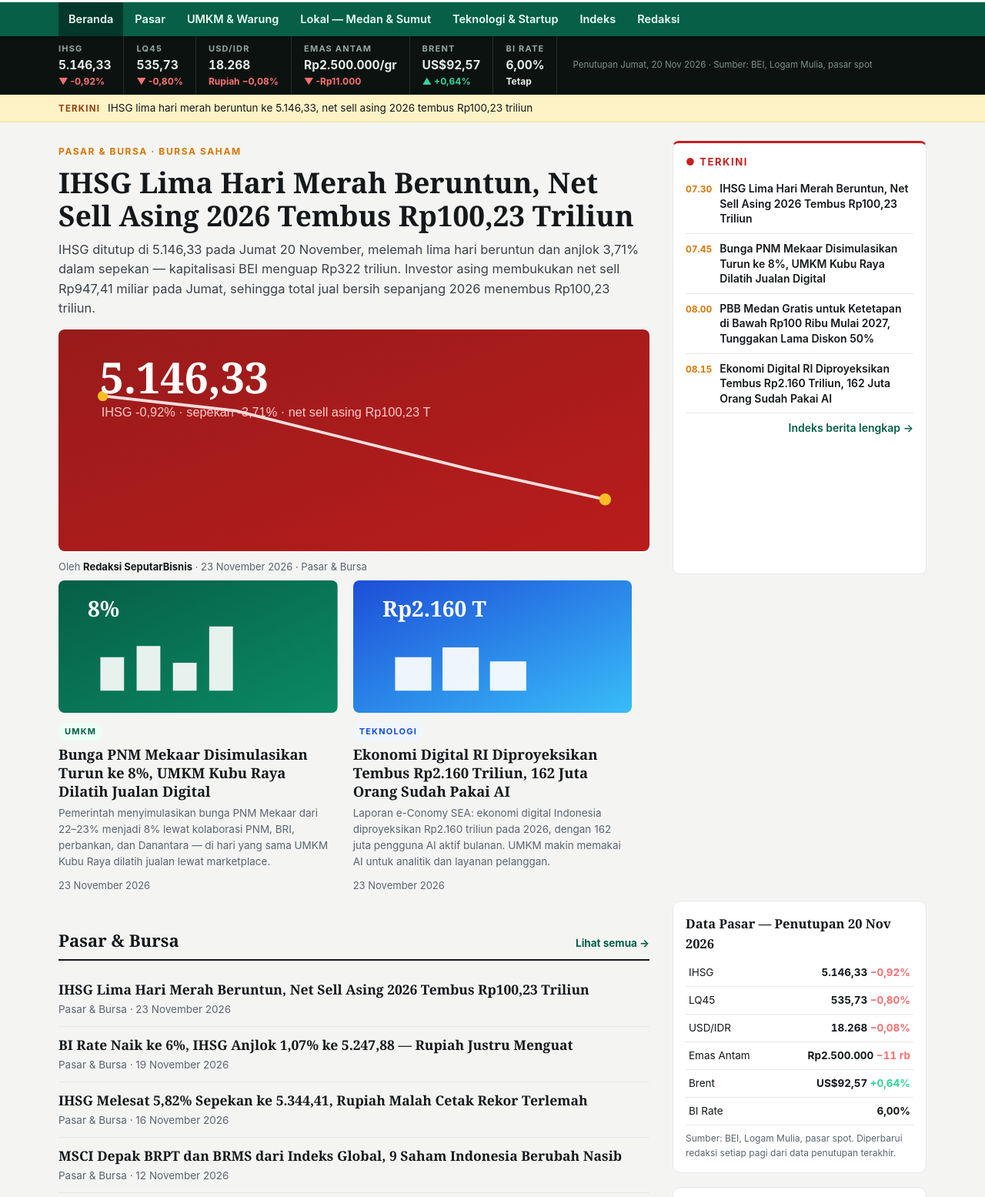
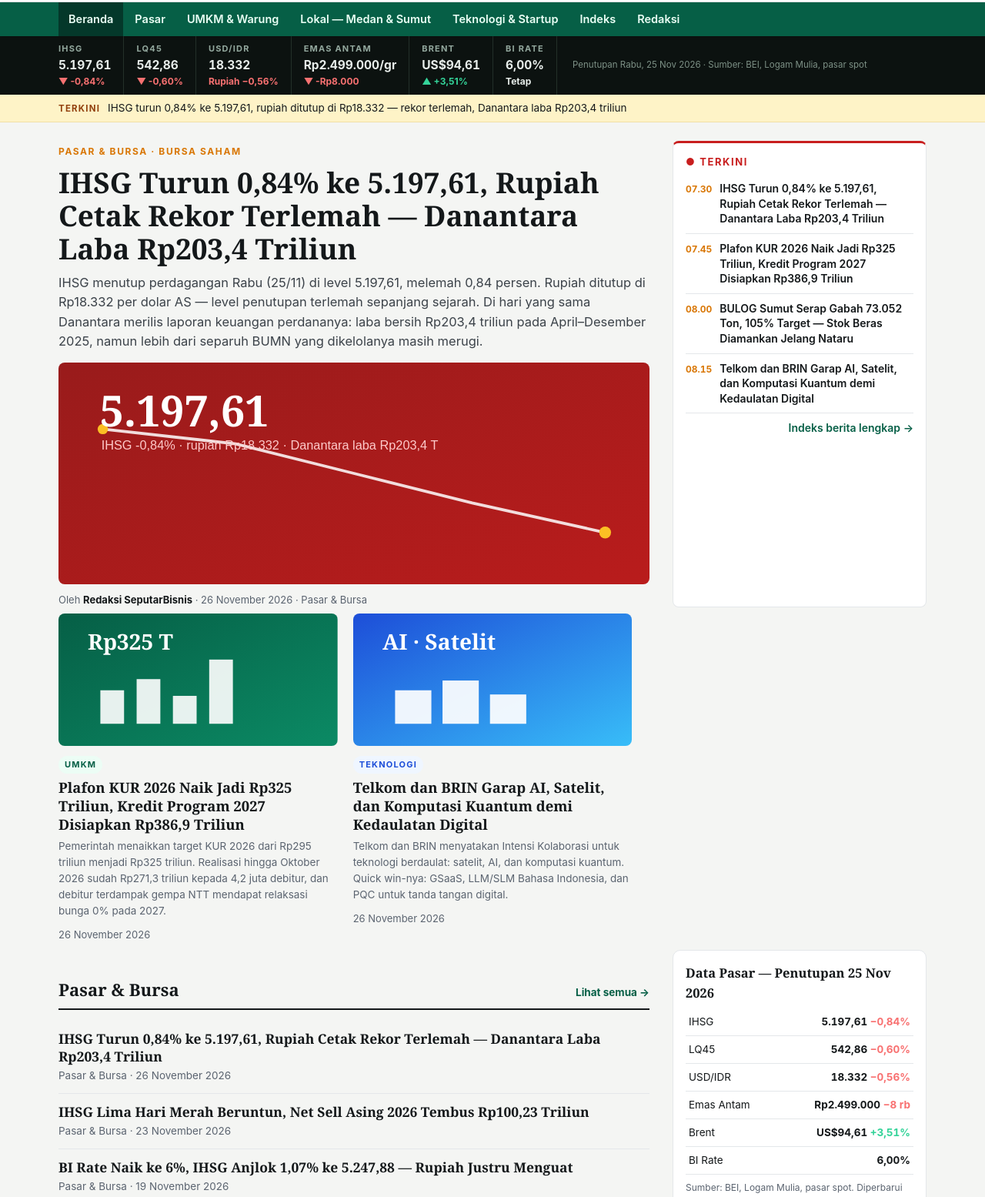
Before and after one commit to FinOwi/seputarbisnis, a plain HTML site: page index.html in a window 1280 px wide. Shown: the part 133-1688 px from the top of the page at 77% size. Drawn offline with Linux system fonts and the light colour scheme.

Commit message:
Edisi Kamis 26 November 2026: IHSG -0,84% & rupiah rekor terlemah Rp18.332, plafon KUR Rp325 T, BULOG Sumut 105% target, Telkom-BRIN AI/satelit/kuantum

```diff
--- a/index.html
+++ b/index.html
@@ -18,7 +18,7 @@
 </script>
 </head>
 <body>
-<div class="topbar"><div class="wrap"><span id="tgl">Kamis, 29 Oktober 2026</span><span>Diterbitkan oleh <a href="tentang.html">FinOwi Id</a> · Medan, Indonesia</span></div></div>
+<div class="topbar"><div class="wrap"><span id="tgl">Kamis, 26 November 2026</span><span>Diterbitkan oleh <a href="tentang.html">FinOwi Id</a> · Medan, Indonesia</span></div></div>
 <header class="masthead"><div class="wrap">
   <a class="logo" href="index.html">Seputar<span>Bisnis</span><small>Berita Ekonomi · Bisnis · UMKM · Pasar</small></a>
   <div class="mast-cta">Berita ringkas, bersumber jelas,<br><b>diperbarui setiap hari</b></div>
@@ -27,49 +27,49 @@
   <a href="index.html" class="on">Beranda</a><a href="pasar/">Pasar</a><a href="umkm/">UMKM &amp; Warung</a><a href="lokal/">Lokal — Medan &amp; Sumut</a><a href="teknologi/">Teknologi &amp; Startup</a><a href="indeks.html">Indeks</a><a href="tentang.html">Redaksi</a>
 </div></nav>
 <div class="marketbar"><div class="wrap">
-  <div class="mkt"><span class="n">IHSG</span><span class="v">5.146,33</span><span class="c dn">▼ -0,92%</span></div>
-  <div class="mkt"><span class="n">LQ45</span><span class="v">535,73</span><span class="c dn">▼ -0,80%</span></div>
-  <div class="mkt"><span class="n">USD/IDR</span><span class="v">18.268</span><span class="c dn">Rupiah −0,08%</span></div>
-  <div class="mkt"><span class="n">Emas Antam</span><span class="v">Rp2.500.000/gr</span><span class="c dn">▼ -Rp11.000</span></div>
-  <div class="mkt"><span class="n">Brent</span><span class="v">US$92,57</span><span class="c up">▲ +0,64%</span></div>
+  <div class="mkt"><span class="n">IHSG</span><span class="v">5.197,61</span><span class="c dn">▼ -0,84%</span></div>
+  <div class="mkt"><span class="n">LQ45</span><span class="v">542,86</span><span class="c dn">▼ -0,60%</span></div>
+  <div class="mkt"><span class="n">USD/IDR</span><span class="v">18.332</span><span class="c dn">Rupiah −0,56%</span></div>
+  <div class="mkt"><span class="n">Emas Antam</span><span class="v">Rp2.499.000/gr</span><span class="c dn">▼ -Rp8.000</span></div>
+  <div class="mkt"><span class="n">Brent</span><span class="v">US$94,61</span><span class="c up">▲ +3,51%</span></div>
   <div class="mkt"><span class="n">BI Rate</span><span class="v">6,00%</span><span class="c">Tetap</span></div>
-  <div class="src">Penutupan Jumat, 20 Nov 2026 · Sumber: BEI, Logam Mulia, pasar spot</div>
+  <div class="src">Penutupan Rabu, 25 Nov 2026 · Sumber: BEI, Logam Mulia, pasar spot</div>
 </div></div>
-<div class="ticker"><div class="wrap"><b>Terkini</b><a href="pasar/ihsg-lima-hari-merah-net-sell-asing-tembus-rp100-triliun-23-november-2026.html">IHSG lima hari merah beruntun ke 5.146,33, net sell asing 2026 tembus Rp100,23 triliun</a></div></div>
+<div class="ticker"><div class="wrap"><b>Terkini</b><a href="pasar/ihsg-turun-084-persen-rupiah-rekor-terlemah-danantara-laba-rp2034-triliun-26-november-2026.html">IHSG turun 0,84% ke 5.197,61, rupiah ditutup di Rp18.332 — rekor terlemah, Danantara laba Rp203,4 triliun</a></div></div>
 
 <main class="main"><div class="wrap">
   <div class="hl">
     <section class="hero">
       <span class="kicker">Pasar &amp; Bursa · Bursa Saham</span>
-      <h1><a href="pasar/ihsg-lima-hari-merah-net-sell-asing-tembus-rp100-triliun-23-november-2026.html">IHSG Lima Hari Merah Beruntun, Net Sell Asing 2026 Tembus Rp100,23 Triliun</a></h1>
-      <p>IHSG ditutup di 5.146,33 pada Jumat 20 November, melemah lima hari beruntun dan anjlok 3,71% dalam sepekan — kapitalisasi BEI menguap Rp322 triliun. Investor asing membukukan net sell Rp947,41 miliar pada Jumat, sehingga total jual bersih sepanjang 2026 menembus Rp100,23 triliun.</p>
-      <div class="cover"><svg viewBox="0 0 800 300" role="img" aria-label="Ilustrasi IHSG 5.146,33"><defs><linearGradient id="hg" x1="0" y1="0" x2="1" y2="1"><stop offset="0" stop-color="#991b1b"/><stop offset="1" stop-color="#b91c1c"/></linearGradient></defs><rect width="800" height="300" fill="url(#hg)"/><path d="M60 90 L240 110 L400 150 L560 190 L740 230" fill="none" stroke="#ffffff" stroke-opacity=".85" stroke-width="4"/><g fill="#fbbf24"><circle cx="60" cy="90" r="7"/><circle cx="740" cy="230" r="8"/></g><text x="56" y="86" font-family="Georgia,serif" font-size="58" fill="#ffffff" font-weight="700">5.146,33</text><text x="58" y="118" font-family="Arial" font-size="17" fill="#fecaca">IHSG -0,92% · sepekan -3,71% · net sell asing Rp100,23 T</text></svg></div>
-      <div class="meta">Oleh <b>Redaksi SeputarBisnis</b> · 23 November 2026 · <a href="pasar/">Pasar &amp; Bursa</a></div>
+      <h1><a href="pasar/ihsg-turun-084-persen-rupiah-rekor-terlemah-danantara-laba-rp2034-triliun-26-november-2026.html">IHSG Turun 0,84% ke 5.197,61, Rupiah Cetak Rekor Terlemah — Danantara Laba Rp203,4 Triliun</a></h1>
+      <p>IHSG menutup perdagangan Rabu (25/11) di level 5.197,61, melemah 0,84 persen. Rupiah ditutup di Rp18.332 per dolar AS — level penutupan terlemah sepanjang sejarah. Di hari yang sama Danantara merilis laporan keuangan perdananya: laba bersih Rp203,4 triliun pada April–Desember 2025, namun lebih dari separuh BUMN yang dikelolanya masih merugi.</p>
+      <div class="cover"><svg viewBox="0 0 800 300" role="img" aria-label="Ilustrasi IHSG 5.197,61"><defs><linearGradient id="hg" x1="0" y1="0" x2="1" y2="1"><stop offset="0" stop-color="#991b1b"/><stop offset="1" stop-color="#b91c1c"/></linearGradient></defs><rect width="800" height="300" fill="url(#hg)"/><path d="M60 90 L240 110 L400 150 L560 190 L740 230" fill="none" stroke="#ffffff" stroke-opacity=".85" stroke-width="4"/><g fill="#fbbf24"><circle cx="60" cy="90" r="7"/><circle cx="740" cy="230" r="8"/></g><text x="56" y="86" font-family="Georgia,serif" font-size="58" fill="#ffffff" font-weight="700">5.197,61</text><text x="58" y="118" font-family="Arial" font-size="17" fill="#fecaca">IHSG -0,84% · rupiah Rp18.332 · Danantara laba Rp203,4 T</text></svg></div>
+      <div class="meta">Oleh <b>Redaksi SeputarBisnis</b> · 26 November 2026 · <a href="pasar/">Pasar &amp; Bursa</a></div>
     </section>
     <aside class="terkini">
       <h4>● Terkini</h4>
-      <a href="pasar/ihsg-lima-hari-merah-net-sell-asing-tembus-rp100-triliun-23-november-2026.html"><time>07.30</time><span>IHSG Lima Hari Merah Beruntun, Net Sell Asing 2026 Tembus Rp100,23 Triliun</span></a>
-      <a href="umkm/pnm-mekaar-disimulasi-8-persen-umkm-kubu-raya-digital-23-november-2026.html"><time>07.45</time><span>Bunga PNM Mekaar Disimulasikan Turun ke 8%, UMKM Kubu Raya Dilatih Jualan Digital</span></a>
-      <a href="lokal/pbb-medan-gratis-di-bawah-rp100-ribu-mulai-2027-23-november-2026.html"><time>08.00</time><span>PBB Medan Gratis untuk Ketetapan di Bawah Rp100 Ribu Mulai 2027, Tunggakan Lama Diskon 50%</span></a>
-      <a href="teknologi/ekonomi-digital-ri-rp2160-triliun-162-juta-pengguna-ai-23-november-2026.html"><time>08.15</time><span>Ekonomi Digital RI Diproyeksikan Tembus Rp2.160 Triliun, 162 Juta Orang Sudah Pakai AI</span></a>
+      <a href="pasar/ihsg-turun-084-persen-rupiah-rekor-terlemah-danantara-laba-rp2034-triliun-26-november-2026.html"><time>07.30</time><span>IHSG Turun 0,84% ke 5.197,61, Rupiah Cetak Rekor Terlemah — Danantara Laba Rp203,4 Triliun</span></a>
+      <a href="umkm/plafon-kur-2026-naik-rp325-triliun-kredit-program-2027-rp3869-triliun-26-november-2026.html"><time>07.45</time><span>Plafon KUR 2026 Naik Jadi Rp325 Triliun, Kredit Program 2027 Disiapkan Rp386,9 Triliun</span></a>
+      <a href="lokal/bulog-sumut-serap-gabah-73052-ton-105-persen-target-jelang-nataru-26-november-2026.html"><time>08.00</time><span>BULOG Sumut Serap Gabah 73.052 Ton, 105% Target — Stok Beras Diamankan Jelang Nataru</span></a>
+      <a href="teknologi/telkom-brin-garap-ai-satelit-komputasi-kuantum-kedaulatan-digital-26-november-2026.html"><time>08.15</time><span>Telkom dan BRIN Garap AI, Satelit, dan Komputasi Kuantum demi Kedaulatan Digital</span></a>
       <a href="indeks.html" style="justify-content:flex-end"><span style="color:var(--green)">Indeks berita lengkap →</span></a>
     </aside>
   </div>
 
   <div class="cards">
     <article class="card">
-      <div class="cover"><svg viewBox="0 0 400 190" role="img" aria-label="Ilustrasi bunga PNM Mekaar 8 persen"><defs><linearGradient id="cg0" x1="0" y1="0" x2="1" y2="1"><stop offset="0" stop-color="#065f46"/><stop offset="1" stop-color="#0b8a64"/></linearGradient></defs><rect width="400" height="190" fill="url(#cg0)"/><g fill="#ffffff" fill-opacity=".9"><rect x="60" y="110" width="34" height="48"/><rect x="112" y="94" width="34" height="64"/><rect x="164" y="118" width="34" height="40"/><rect x="216" y="66" width="34" height="92"/></g><text x="42" y="52" font-family="Georgia,serif" font-size="31" fill="#ffffff" font-weight="700">8%</text></svg></div>
+      <div class="cover"><svg viewBox="0 0 400 190" role="img" aria-label="Ilustrasi plafon KUR Rp325 triliun"><defs><linearGradient id="cg0" x1="0" y1="0" x2="1" y2="1"><stop offset="0" stop-color="#065f46"/><stop offset="1" stop-color="#0b8a64"/></linearGradient></defs><rect width="400" height="190" fill="url(#cg0)"/><g fill="#ffffff" fill-opacity=".9"><rect x="60" y="110" width="34" height="48"/><rect x="112" y="94" width="34" height="64"/><rect x="164" y="118" width="34" height="40"/><rect x="216" y="66" width="34" height="92"/></g><text x="42" y="52" font-family="Georgia,serif" font-size="31" fill="#ffffff" font-weight="700">Rp325 T</text></svg></div>
       <span class="chip">UMKM</span>
-      <h3><a href="umkm/pnm-mekaar-disimulasi-8-persen-umkm-kubu-raya-digital-23-november-2026.html">Bunga PNM Mekaar Disimulasikan Turun ke 8%, UMKM Kubu Raya Dilatih Jualan Digital</a></h3>
-      <p>Pemerintah menyimulasikan bunga PNM Mekaar dari 22–23% menjadi 8% lewat kolaborasi PNM, BRI, perbankan, dan Danantara — di hari yang sama UMKM Kubu Raya dilatih jualan lewat marketplace.</p>
-      <div class="meta">23 November 2026</div>
+      <h3><a href="umkm/plafon-kur-2026-naik-rp325-triliun-kredit-program-2027-rp3869-triliun-26-november-2026.html">Plafon KUR 2026 Naik Jadi Rp325 Triliun, Kredit Program 2027 Disiapkan Rp386,9 Triliun</a></h3>
+      <p>Pemerintah menaikkan target KUR 2026 dari Rp295 triliun menjadi Rp325 triliun. Realisasi hingga Oktober 2026 sudah Rp271,3 triliun kepada 4,2 juta debitur, dan debitur terdampak gempa NTT mendapat relaksasi bunga 0% pada 2027.</p>
+      <div class="meta">26 November 2026</div>
     </article>
     <article class="card">
-      <div class="cover"><svg viewBox="0 0 400 190" role="img" aria-label="Ilustrasi ekonomi digital Rp2.160 triliun"><defs><linearGradient id="cg1" x1="0" y1="0" x2="1" y2="1"><stop offset="0" stop-color="#1d4ed8"/><stop offset="1" stop-color="#38bdf8"/></linearGradient></defs><rect width="400" height="190" fill="url(#cg1)"/><g fill="#ffffff" fill-opacity=".92"><rect x="60" y="110" width="52" height="48"/><rect x="128" y="96" width="52" height="62"/><rect x="196" y="116" width="52" height="42"/></g><text x="42" y="52" font-family="Georgia,serif" font-size="31" fill="#ffffff" font-weight="700">Rp2.160 T</text></svg></div>
+      <div class="cover"><svg viewBox="0 0 400 190" role="img" aria-label="Ilustrasi kolaborasi Telkom dan BRIN"><defs><linearGradient id="cg1" x1="0" y1="0" x2="1" y2="1"><stop offset="0" stop-color="#1d4ed8"/><stop offset="1" stop-color="#38bdf8"/></linearGradient></defs><rect width="400" height="190" fill="url(#cg1)"/><g fill="#ffffff" fill-opacity=".92"><rect x="60" y="110" width="52" height="48"/><rect x="128" y="96" width="52" height="62"/><rect x="196" y="116" width="52" height="42"/></g><text x="42" y="52" font-family="Georgia,serif" font-size="31" fill="#ffffff" font-weight="700">AI · Satelit</text></svg></div>
       <span class="chip tekno">Teknologi</span>
-      <h3><a href="teknologi/ekonomi-digital-ri-rp2160-triliun-162-juta-pengguna-ai-23-november-2026.html">Ekonomi Digital RI Diproyeksikan Tembus Rp2.160 Triliun, 162 Juta Orang Sudah Pakai AI</a></h3>
-      <p>Laporan e-Conomy SEA: ekonomi digital Indonesia diproyeksikan Rp2.160 triliun pada 2026, dengan 162 juta pengguna AI aktif bulanan. UMKM makin memakai AI untuk analitik dan layanan pelanggan.</p>
-      <div class="meta">23 November 2026</div>
+      <h3><a href="teknologi/telkom-brin-garap-ai-satelit-komputasi-kuantum-kedaulatan-digital-26-november-2026.html">Telkom dan BRIN Garap AI, Satelit, dan Komputasi Kuantum demi Kedaulatan Digital</a></h3>
+      <p>Telkom dan BRIN menyatakan Intensi Kolaborasi untuk teknologi berdaulat: satelit, AI, dan komputasi kuantum. Quick win-nya: GSaaS, LLM/SLM Bahasa Indonesia, dan PQC untuk tanda tangan digital.</p>
+      <div class="meta">26 November 2026</div>
     </article>
   </div>
 
@@ -78,6 +78,7 @@
       <div class="sec">
         <div class="sec-head"><h2>Pasar &amp; Bursa</h2><a href="pasar/">Lihat semua →</a></div>
         <div class="list">
+        <article><div><h3><a href="pasar/ihsg-turun-084-persen-rupiah-rekor-terlemah-danantara-laba-rp2034-triliun-26-november-2026.html">IHSG Turun 0,84% ke 5.197,61, Rupiah Cetak Rekor Terlemah — Danantara Laba Rp203,4 Triliun</a></h3><p>Pasar &amp; Bursa · 26 November 2026</p></div></article>
         <article><div><h3><a href="pasar/ihsg-lima-hari-merah-net-sell-asing-tembus-rp100-triliun-23-november-2026.html">IHSG Lima Hari Merah Beruntun, Net Sell Asing 2026 Tembus Rp100,23 Triliun</a></h3><p>Pasar &amp; Bursa · 23 November 2026</p></div></article>
         <article><div><h3><a href="pasar/bi-rate-naik-6-persen-ihsg-anjlok-107-persen-19-november-2026.html">BI Rate Naik ke 6%, IHSG Anjlok 1,07% ke 5.247,88 — Rupiah Justru Menguat</a></h3><p>Pasar &amp; Bursa · 19 November 2026</p></div></article>
         <article><div><h3><a href="pasar/ihsg-melesat-582-persen-sepekan-rupiah-rekor-terlemah-16-november-2026.html">IHSG Melesat 5,82% Sepekan ke 5.344,41, Rupiah Malah Cetak Rekor Terlemah</a></h3><p>Pasar &amp; Bursa · 16 November 2026</p></div></article>
@@ -88,6 +89,7 @@
       <div class="sec">
         <div class="sec-head"><h2>UMKM &amp; Warung</h2><a href="umkm/">Lihat semua →</a></div>
         <div class="list">
+        <article><div><h3><a href="umkm/plafon-kur-2026-naik-rp325-triliun-kredit-program-2027-rp3869-triliun-26-november-2026.html">Plafon KUR 2026 Naik Jadi Rp325 Triliun, Kredit Program 2027 Disiapkan Rp386,9 Triliun</a></h3><p>UMKM &amp; Warung · 26 November 2026</p></div></article>
         <article><div><h3><a href="umkm/pnm-mekaar-disimulasi-8-persen-umkm-kubu-raya-digital-23-november-2026.html">Bunga PNM Mekaar Disimulasikan Turun ke 8%, UMKM Kubu Raya Dilatih Jualan Digital</a></h3><p>UMKM &amp; Warung · 23 November 2026</p></div></article>
         <article><div><h3><a href="umkm/kur-perumahan-umkm-konstruksi-bunga-6-persen-19-november-2026.html">KUR Perumahan: Maruarar Ajak UMKM Konstruksi Manfaatkan Kredit Bunga 6%, Realisasi Rp22,1 Triliun</a></h3><p>UMKM &amp; Warung · 19 November 2026</p></div></article>
         <article><div><h3><a href="umkm/harga-pangan-naik-serentak-cabai-keriting-rp122500-16-november-2026.html">Harga Pangan Naik Serentak, Cabai Keriting Tembus Rp122.500 per Kg</a></h3><p>UMKM &amp; Warung · 16 November 2026</p></div></article>
@@ -98,6 +100,7 @@
       <div class="sec">
         <div class="sec-head"><h2>Lokal — Medan &amp; Sumut</h2><a href="lokal/">Lihat semua →</a></div>
         <div class="list">
+        <article><div><h3><a href="lokal/bulog-sumut-serap-gabah-73052-ton-105-persen-target-jelang-nataru-26-november-2026.html">BULOG Sumut Serap Gabah 73.052 Ton, 105% Target — Stok Beras Diamankan Jelang Nataru</a></h3><p>Lokal — Medan &amp; Sumut · 26 November 2026</p></div></article>
         <article><div><h3><a href="lokal/pbb-medan-gratis-di-bawah-rp100-ribu-mulai-2027-23-november-2026.html">PBB Medan Gratis untuk Ketetapan di Bawah Rp100 Ribu Mulai 2027, Tunggakan Lama Diskon 50%</a></h3><p>Lokal — Medan &amp; Sumut · 23 November 2026</p></div></article>
         <article><div><h3><a href="lokal/bobby-dorong-medan-ekonomi-infrastruktur-prioritas-2027-19-november-2026.html">Bobby Dorong Medan Perkuat Ekonomi dan Infrastruktur, Target Tumbuh 5,7–6,1% pada 2027</a></h3><p>Lokal — Medan &amp; Sumut · 19 November 2026</p></div></article>
         <article><div><h3><a href="lokal/banpres-rp4835-miliar-16118-umkm-sumut-16-november-2026.html">Banpres Rp48,35 Miliar Mengalir ke 16.118 UMKM Sumut Terdampak Bencana</a></h3><p>Lokal — Medan &amp; Sumut · 16 November 2026</p></div></article>
@@ -108,6 +111,7 @@
       <div class="sec">
         <div class="sec-head"><h2>Teknologi &amp; Startup</h2><a href="teknologi/">Lihat semua →</a></div>
         <div class="list">
+        <article><div><h3><a href="teknologi/telkom-brin-garap-ai-satelit-komputasi-kuantum-kedaulatan-digital-26-november-2026.html">Telkom dan BRIN Garap AI, Satelit, dan Komputasi Kuantum demi Kedaulatan Digital</a></h3><p>Teknologi &amp; Startup · 26 November 2026</p></div></article>
         <article><div><h3><a href="teknologi/ekonomi-digital-ri-rp2160-triliun-162-juta-pengguna-ai-23-november-2026.html">Ekonomi Digital RI Diproyeksikan Tembus Rp2.160 Triliun, 162 Juta Orang Sudah Pakai AI</a></h3><p>Teknologi &amp; Startup · 23 November 2026</p></div></article>
         <article><div><h3><a href="teknologi/investasi-data-center-asean-indonesia-580-mw-startup-kering-modal-19-november-2026.html">Investasi Data Center ASEAN Tembus US$21 Miliar, Indonesia Baru Punya 580 MW — Startup Makin Kering Modal</a></h3><p>Teknologi &amp; Startup · 19 November 2026</p></div></article>
         <article><div><h3><a href="teknologi/samir-salurkan-rp37-triliun-fintech-luar-jawa-16-november-2026.html">Samir Salurkan Rp3,7 Triliun, Fintech Makin Menjauh dari Jawa</a></h3><p>Teknologi &amp; Startup · 16 November 2026</p></div></article>
@@ -119,13 +123,13 @@
 
     <aside class="side">
       <div class="box">
-        <h4>Data Pasar — Penutupan 20 Nov 2026</h4>
+        <h4>Data Pasar — Penutupan 25 Nov 2026</h4>
         <table class="mkt-table">
-          <tr><td>IHSG</td><td>5.146,33 <span class="dn">−0,92%</span></td></tr>
-          <tr><td>LQ45</td><td>535,73 <span class="dn">−0,80%</span></td></tr>
-          <tr><td>USD/IDR</td><td>18.268 <span class="dn">−0,08%</span></td></tr>
-          <tr><td>Emas Antam</td><td>Rp2.500.000 <span class="dn">−11 rb</span></td></tr>
-          <tr><td>Brent</td><td>US$92,57 <span class="up">+0,64%</span></td></tr>
+          <tr><td>IHSG</td><td>5.197,61 <span class="dn">−0,84%</span></td></tr>
+          <tr><td>LQ45</td><td>542,86 <span class="dn">−0,60%</span></td></tr>
+          <tr><td>USD/IDR</td><td>18.332 <span class="dn">−0,56%</span></td></tr>
+          <tr><td>Emas Antam</td><td>Rp2.499.000 <span class="dn">−8 rb</span></td></tr>
+          <tr><td>Brent</td><td>US$94,61 <span class="up">+3,51%</span></td></tr>
           <tr><td>BI Rate</td><td>6,00%</td></tr>
         </table>
         <p style="margin-top:8px;font-size:12px">Sumber: BEI, Logam Mulia, pasar spot. Diperbarui redaksi setiap pagi dari data penutupan terakhir.</p>
@@ -133,9 +137,9 @@
       <div class="box">
         <h4>Pilihan Redaksi</h4>
         <div class="pop">
-          <a href="pasar/ihsg-lima-hari-merah-net-sell-asing-tembus-rp100-triliun-23-november-2026.html"><span class="no">1</span><span>IHSG Lima Hari Merah Beruntun, Net Sell Asing 2026 Tembus Rp100,23 Triliun</span></a>
-          <a href="lokal/pbb-medan-gratis-di-bawah-rp100-ribu-mulai-2027-23-november-2026.html"><span class="no">2</span><span>PBB Medan Gratis untuk Ketetapan di Bawah Rp100 Ribu Mulai 2027, Tunggakan Lama Diskon 50%</span></a>
-          <a href="umkm/pnm-mekaar-disimulasi-8-persen-umkm-kubu-raya-digital-23-november-2026.html"><span class="no">3</span><span>Bunga PNM Mekaar Disimulasikan Turun ke 8%, UMKM Kubu Raya Dilatih Jualan Digital</span></a>
+          <a href="pasar/ihsg-turun-084-persen-rupiah-rekor-terlemah-danantara-laba-rp2034-triliun-26-november-2026.html"><span class="no">1</span><span>IHSG Turun 0,84% ke 5.197,61, Rupiah Cetak Rekor Terlemah — Danantara Laba Rp203,4 Triliun</span></a>
+          <a href="lokal/bulog-sumut-serap-gabah-73052-ton-105-persen-target-jelang-nataru-26-november-2026.html"><span class="no">2</span><span>BULOG Sumut Serap Gabah 73.052 Ton, 105% Target — Stok Beras Diamankan Jelang Nataru</span></a>
+          <a href="umkm/plafon-kur-2026-naik-rp325-triliun-kredit-program-2027-rp3869-triliun-26-november-2026.html"><span class="no">3</span><span>Plafon KUR 2026 Naik Jadi Rp325 Triliun, Kredit Program 2027 Disiapkan Rp386,9 Triliun</span></a>
         </div>
       </div>
       <div class="box">
```
